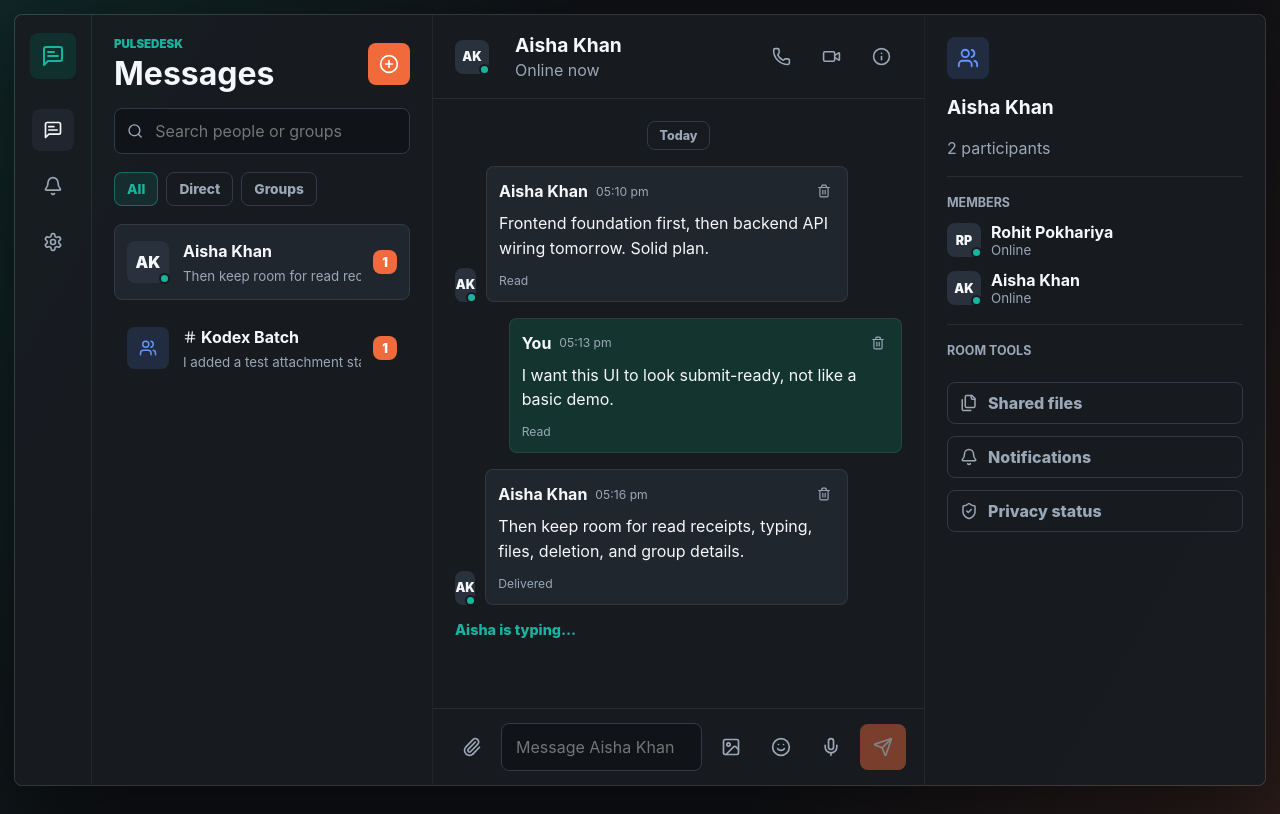
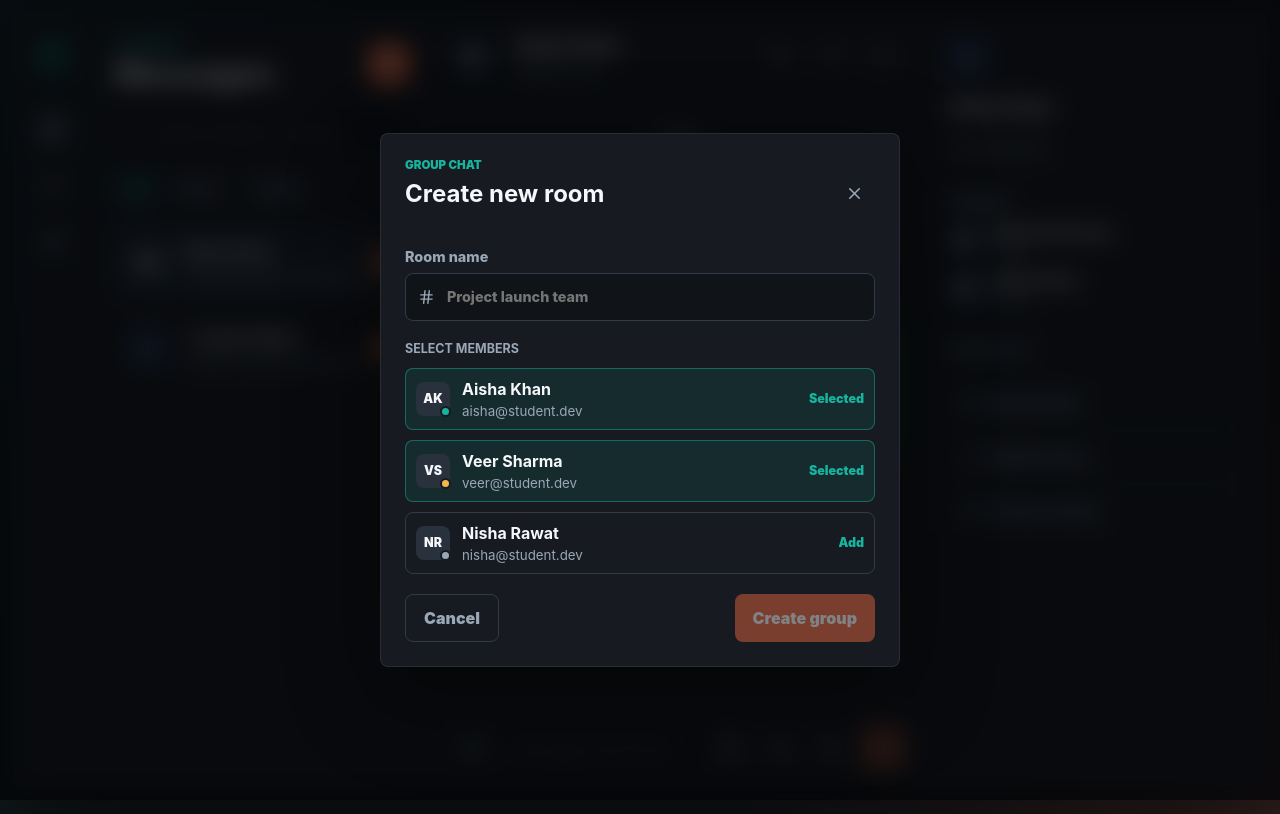
Before and after one commit to rohitpokhariya10/Kodex1.0-All-BD-TASKS, a React (Vite) app in the folder Chit-Chat/frontend/: page / in a window 1280 px wide. Both pictures are taken after a click on the button 389 px from the left and 63 px from the top of the page. Built offline with nearby package versions, Linux system fonts and the light colour scheme.

Commit message:
feat: add group creation flow

```diff
--- a/Chit-Chat/frontend/src/application/state/useChatStore.js
+++ b/Chit-Chat/frontend/src/application/state/useChatStore.js
@@ -1,4 +1,5 @@
 import { useMemo, useState } from 'react';
+import { conversationTypes, createConversation } from '../../domain/entities/conversation.js';
 import { messageStatus, createMessage } from '../../domain/entities/message.js';
 import { demoConversations, demoUser, demoUsers } from '../../infrastructure/seed/demoData.js';
 
@@ -105,11 +106,45 @@ export function useChatStore() {
     );
   }
 
+  function createGroup({ title, memberIds }) {
+    const trimmedTitle = title.trim();
+
+    if (!trimmedTitle || memberIds.length === 0) {
+      return;
+    }
+
+    const uniqueMemberIds = Array.from(new Set([demoUser.id, ...memberIds]));
+    const createdAt = new Date().toISOString();
+    const groupConversation = createConversation({
+      id: `c-group-${Date.now()}`,
+      type: conversationTypes.GROUP,
+      title: trimmedTitle,
+      memberIds: uniqueMemberIds,
+      currentUserId: demoUser.id,
+      messages: [
+        createMessage({
+          id: `m-system-${Date.now()}`,
+          authorId: demoUser.id,
+          body: `Created ${trimmedTitle} with ${uniqueMemberIds.length - 1} members.`,
+          createdAt,
+          readAt: createdAt,
+          status: messageStatus.READ,
+        }),
+      ],
+    });
+
+    setConversations((current) => [groupConversation, ...current]);
+    setActiveConversationId(groupConversation.id);
+    setFilter('all');
+    setQuery('');
+  }
+
   return {
     activeConversation,
     activeConversationId,
     activeMembers,
     conversations: filteredConversations,
+    createGroup,
     currentUser: demoUser,
     deleteMessage,
     filter,
--- a/Chit-Chat/frontend/src/presentation/screens/ChatWorkspace.jsx
+++ b/Chit-Chat/frontend/src/presentation/screens/ChatWorkspace.jsx
@@ -17,6 +17,7 @@ import {
   Trash2,
   Users,
   Video,
+  X,
 } from 'lucide-react';
 import { useState } from 'react';
 import { useChatStore } from '../../application/state/useChatStore.js';
@@ -26,6 +27,7 @@ import { formatMessageTime } from '../utils/date.js';
 
 export function ChatWorkspace() {
   const chat = useChatStore();
+  const [isGroupModalOpen, setIsGroupModalOpen] = useState(false);
 
   return (
     <main className="workspace-shell">
@@ -50,7 +52,12 @@ export function ChatWorkspace() {
             <p className="eyebrow">PulseDesk</p>
             <h1>Messages</h1>
           </div>
-          <button type="button" className="icon-button solid" aria-label="Create group">
+          <button
+            type="button"
+            className="icon-button solid"
+            aria-label="Create group"
+            onClick={() => setIsGroupModalOpen(true)}
+          >
             <CirclePlus size={20} />
           </button>
         </header>
@@ -112,6 +119,18 @@ export function ChatWorkspace() {
       </section>
 
       <DetailsPanel conversation={chat.activeConversation} members={chat.activeMembers} />
+
+      {isGroupModalOpen && (
+        <CreateGroupModal
+          currentUserId={chat.currentUser.id}
+          onClose={() => setIsGroupModalOpen(false)}
+          onCreate={(payload) => {
+            chat.createGroup(payload);
+            setIsGroupModalOpen(false);
+          }}
+          users={chat.users}
+        />
+      )}
     </main>
   );
 }
@@ -321,3 +340,92 @@ function DetailsPanel({ conversation, members }) {
     </aside>
   );
 }
+
+function CreateGroupModal({ currentUserId, onClose, onCreate, users }) {
+  const availableUsers = users.filter((user) => user.id !== currentUserId);
+  const [title, setTitle] = useState('');
+  const [selectedMemberIds, setSelectedMemberIds] = useState(
+    availableUsers.slice(0, 2).map((user) => user.id),
+  );
+  const canCreate = title.trim().length >= 3 && selectedMemberIds.length > 0;
+
+  function toggleMember(userId) {
+    setSelectedMemberIds((current) =>
+      current.includes(userId)
+        ? current.filter((memberId) => memberId !== userId)
+        : [...current, userId],
+    );
+  }
+
+  function submitGroup() {
+    if (!canCreate) {
+      return;
+    }
+
+    onCreate({
+      title,
+      memberIds: selectedMemberIds,
+    });
+  }
+
+  return (
+    <div className="modal-backdrop" role="presentation">
+      <section className="group-modal" role="dialog" aria-modal="true" aria-labelledby="create-group-title">
+        <header className="modal-header">
+          <div>
+            <p className="eyebrow">Group chat</p>
+            <h2 id="create-group-title">Create new room</h2>
+          </div>
+          <button type="button" className="icon-button" aria-label="Close modal" onClick={onClose}>
+            <X size={19} />
+          </button>
+        </header>
+
+        <label className="group-field">
+          <span>Room name</span>
+          <span className="group-input">
+            <Hash size={18} />
+            <input
+              type="text"
+              placeholder="Project launch team"
+              value={title}
+              onChange={(event) => setTitle(event.target.value)}
+            />
+          </span>
+        </label>
+
+        <section className="member-picker" aria-label="Select members">
+          <h3>Select members</h3>
+          {availableUsers.map((user) => {
+            const isSelected = selectedMemberIds.includes(user.id);
+
+            return (
+              <button
+                type="button"
+                key={user.id}
+                className={`picker-row ${isSelected ? 'selected' : ''}`}
+                onClick={() => toggleMember(user.id)}
+              >
+                <Avatar user={user} size="sm" />
+                <span>
+                  <strong>{user.name}</strong>
+                  <small>{user.email}</small>
+                </span>
+                <i aria-hidden="true">{isSelected ? 'Selected' : 'Add'}</i>
+              </button>
+            );
+          })}
+        </section>
+
+        <footer className="modal-actions">
+          <button type="button" className="secondary-action" onClick={onClose}>
+            Cancel
+          </button>
+          <button type="button" className="create-action" disabled={!canCreate} onClick={submitGroup}>
+            Create group
+          </button>
+        </footer>
+      </section>
+    </div>
+  );
+}
--- a/Chit-Chat/frontend/src/presentation/styles/global.css
+++ b/Chit-Chat/frontend/src/presentation/styles/global.css
@@ -535,6 +535,149 @@ h1 {
   color: var(--text);
 }
 
+.modal-backdrop {
+  position: fixed;
+  inset: 0;
+  z-index: 20;
+  display: grid;
+  place-items: center;
+  padding: 18px;
+  background: rgba(3, 5, 8, 0.72);
+  backdrop-filter: blur(12px);
+}
+
+.group-modal {
+  display: grid;
+  gap: 20px;
+  width: min(520px, 100%);
+  max-height: calc(100vh - 36px);
+  overflow-y: auto;
+  border: 1px solid var(--line-soft);
+  border-radius: 8px;
+  padding: 24px;
+  background: var(--panel);
+  box-shadow: var(--shadow);
+}
+
+.modal-header,
+.modal-actions {
+  display: flex;
+  align-items: center;
+  justify-content: space-between;
+  gap: 14px;
+}
+
+.group-field {
+  display: grid;
+  gap: 8px;
+  color: var(--muted);
+  font-size: 0.9rem;
+  font-weight: 850;
+}
+
+.group-input {
+  display: flex;
+  align-items: center;
+  gap: 10px;
+  min-height: 48px;
+  border: 1px solid var(--line);
+  border-radius: 8px;
+  padding: 0 12px;
+  background: #101317;
+  color: var(--muted);
+}
+
+.group-input input {
+  width: 100%;
+  min-width: 0;
+  border: 0;
+  outline: 0;
+  background: transparent;
+  color: var(--text);
+}
+
+.member-picker {
+  display: grid;
+  gap: 10px;
+}
+
+.member-picker h3 {
+  margin-bottom: 2px;
+  color: var(--muted);
+  font-size: 0.78rem;
+  letter-spacing: 0;
+  text-transform: uppercase;
+}
+
+.picker-row {
+  display: grid;
+  grid-template-columns: auto minmax(0, 1fr) auto;
+  align-items: center;
+  gap: 12px;
+  min-height: 62px;
+  border: 1px solid var(--line);
+  border-radius: 8px;
+  padding: 10px;
+  background: transparent;
+  color: var(--text);
+  text-align: left;
+}
+
+.picker-row:hover,
+.picker-row.selected {
+  border-color: rgba(23, 181, 159, 0.46);
+  background: rgba(23, 181, 159, 0.1);
+}
+
+.picker-row strong,
+.picker-row small {
+  display: block;
+}
+
+.picker-row small {
+  margin-top: 4px;
+  color: var(--muted);
+  overflow: hidden;
+  text-overflow: ellipsis;
+  white-space: nowrap;
+}
+
+.picker-row i {
+  color: var(--green);
+  font-size: 0.78rem;
+  font-style: normal;
+  font-weight: 900;
+}
+
+.secondary-action,
+.create-action {
+  min-height: 48px;
+  border-radius: 8px;
+  padding: 0 18px;
+  font-weight: 900;
+}
+
+.secondary-action {
+  border: 1px solid var(--line);
+  background: transparent;
+  color: var(--muted);
+}
+
+.secondary-action:hover {
+  background: var(--panel-strong);
+  color: var(--text);
+}
+
+.create-action {
+  background: var(--orange);
+  color: #fff;
+}
+
+.create-action:disabled {
+  cursor: not-allowed;
+  opacity: 0.45;
+}
+
 @media (max-width: 1180px) {
   .workspace-shell {
     grid-template-columns: 72px minmax(250px, 320px) 1fr;
```
